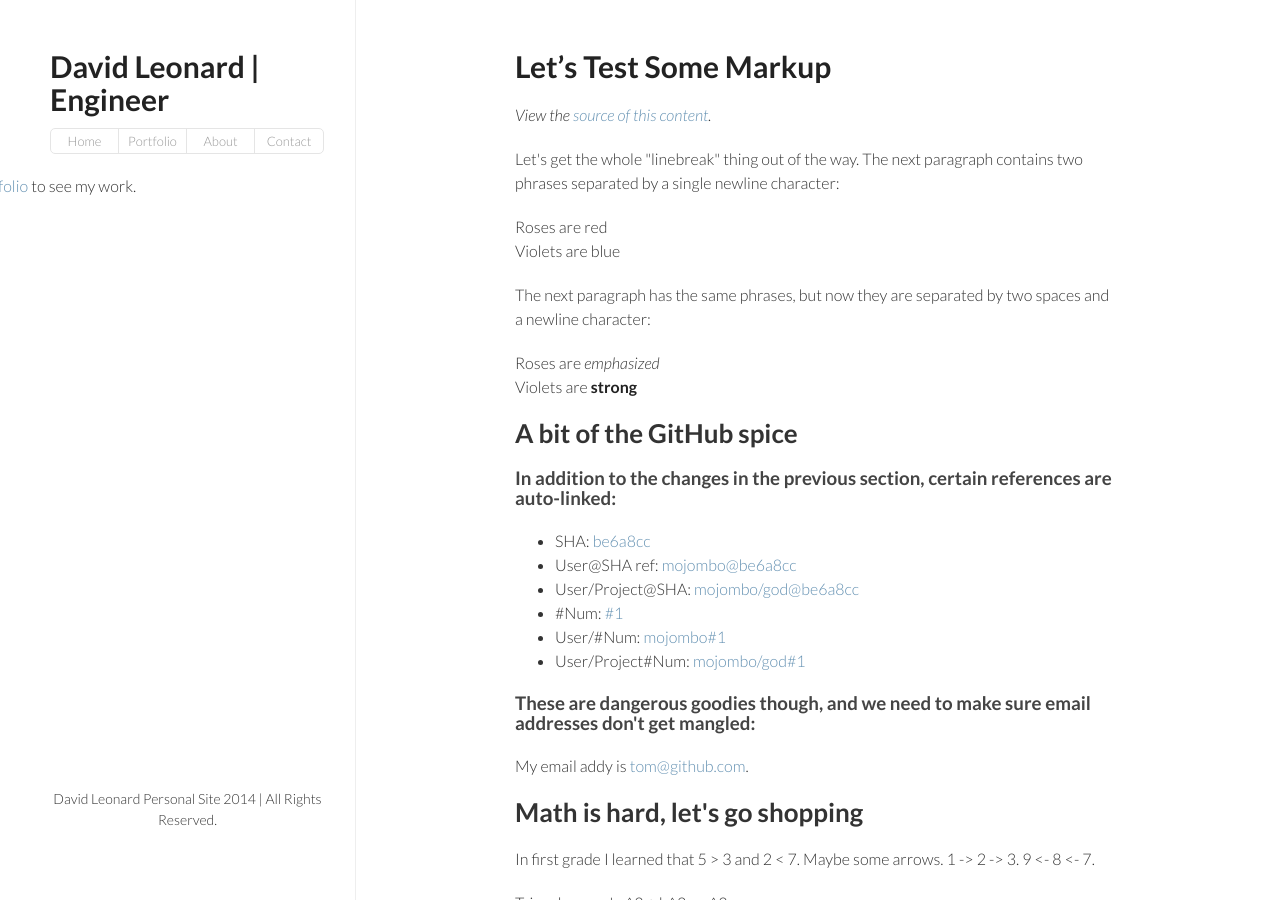
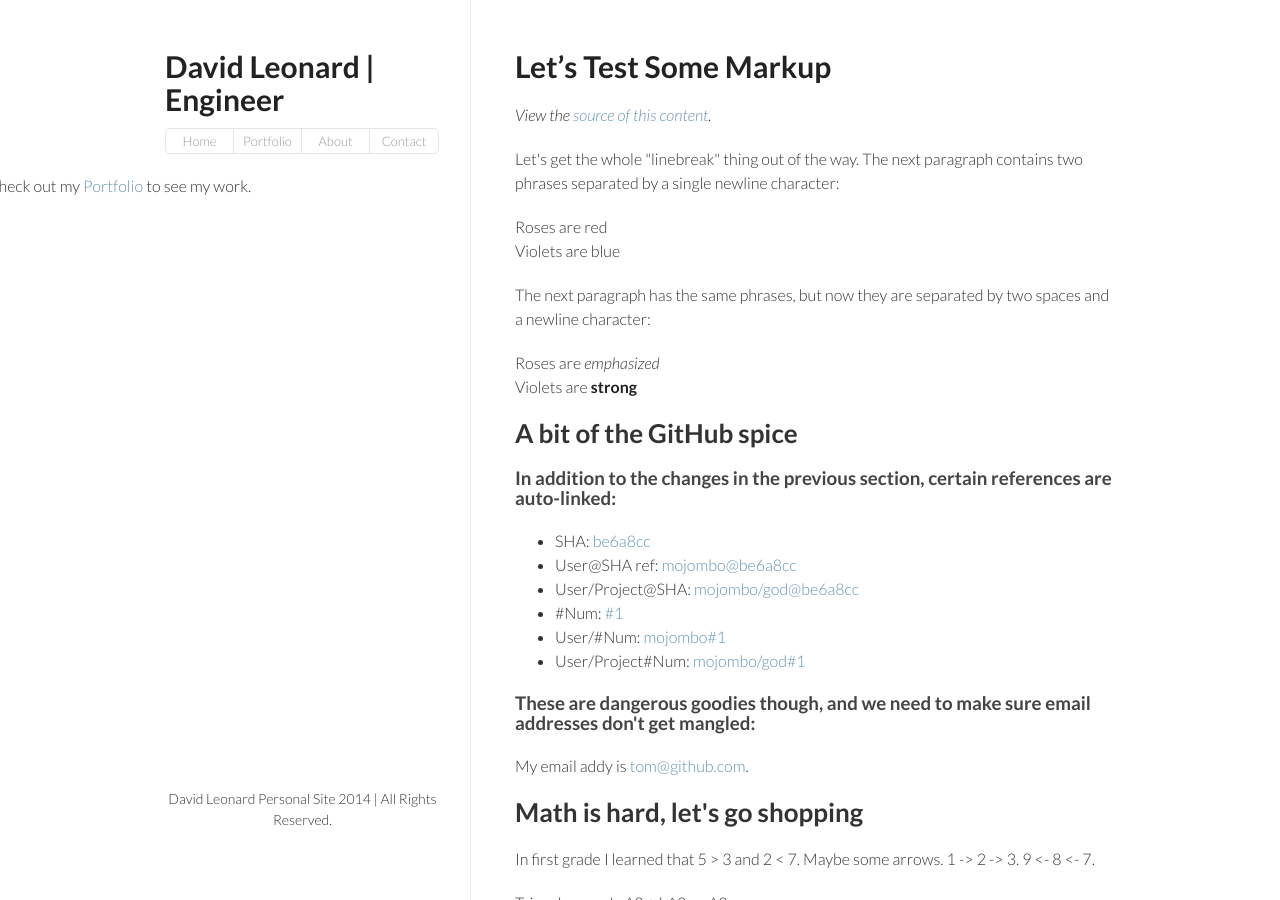
Before and after one commit to DrkSephy/drksephy.github.io, a Jekyll site: the page built from sample-portfolio/index.html, in a window 1280 px wide and 900 px high. Built offline with Jekyll 4.4.1, drawn with Linux system fonts in a browser that asks for light colours.

Commit message:
Fixing layout

```diff
--- a/sample-portfolio/_layouts/default.html
+++ b/sample-portfolio/_layouts/default.html
@@ -8,7 +8,7 @@
 </head>
 
 <body>
-    <div id="main">
+    <div class="wrapper">
         <header>
             <h1> David Leonard | Engineer </h1>
         <header>
```
